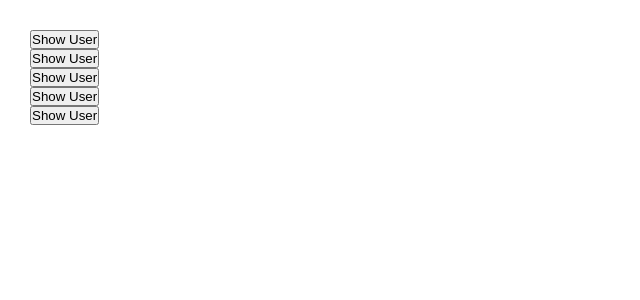
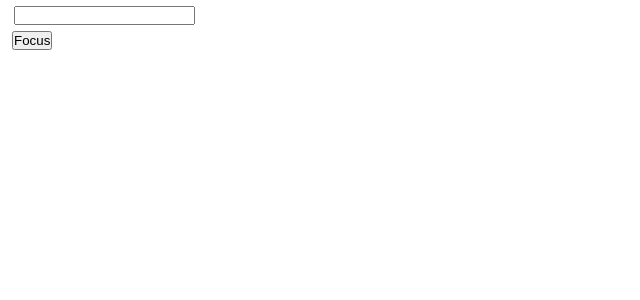
Before and after one commit to xsparsh1/React, a React (Vite) app: page / in a window 1280 px wide. Shown: the top 300 px of the page, without its empty margins (0-640 px from the left). Built offline with nearby package versions, Linux system fonts and the light colour scheme.

Commit message:
ForwardRef in React before and after version 19

```diff
--- a/src/App.jsx
+++ b/src/App.jsx
@@ -20,6 +20,7 @@ import Bootstrap from "./ReactStyles/ReactBootstrap/Bootstrap";
 import Ref from "./practice/UseRef/Ref";
 import UncontrolledComp from "./practice/UncontrolledComp/UncontrolledComp";
 import FuncParent from "./practice/FuncAsProp/FuncParent";
+import ForwardRef from "./practice/UseRef/ForwardRef";
 
 
 //CC - Controlled Components.
@@ -48,7 +49,8 @@ function App(){
         {/* <Bootstrap/> */}
         {/* <Ref/> */}
         {/* <UncontrolledComp/> */}
-        <FuncParent/>
+        {/* <FuncParent/> */}
+        <ForwardRef/>
   </div>
   );
 }
--- a/src/index.css
+++ b/src/index.css
@@ -68,7 +68,7 @@ button:focus-visible {
 } */
 
 *{
-  margin:0px;
+  margin:2px;
   padding:0px;
   box-sizing:border-box;
 }
--- /dev/null
+++ b/src/practice/UseRef/ChildFR.jsx
@@ -0,0 +1,27 @@
+//FR-ForwardRef
+// import {forwardRef} from "react";
+
+
+//Before React 19
+// function ChildFR({props,ref}){
+//     return(
+//         <div>
+//             <input type="text" ref={ref}/>
+//         </div>
+//     )
+// }
+
+// export default forwardRef(ChildFR);
+
+
+
+//After React 19
+function ChildFR({ref}){
+    return(
+        <div>
+            <input type="text" ref={ref}/>
+        </div>
+    )
+}
+
+export default ChildFR;
--- /dev/null
+++ b/src/practice/UseRef/ForwardRef.jsx
@@ -0,0 +1,21 @@
+import ChildFR from "./ChildFR";
+import {useRef} from "react";
+
+function ForwardRef(){
+
+    const inputRef=useRef(null);
+
+    const handle=()=>{
+        inputRef.current.value=200;
+        inputRef.current.focus();
+    }
+
+    return(
+        <div>
+            <ChildFR ref={inputRef}/>
+            <button onClick={handle}>Focus</button>
+        </div>
+    )
+}
+
+export default ForwardRef;
```
